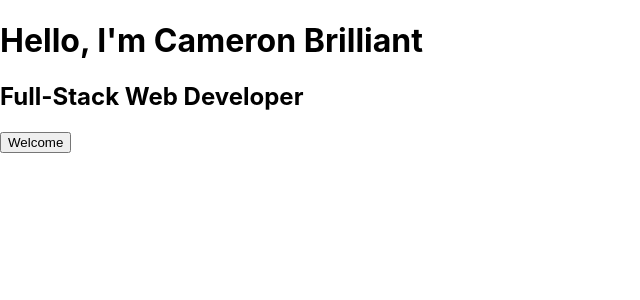
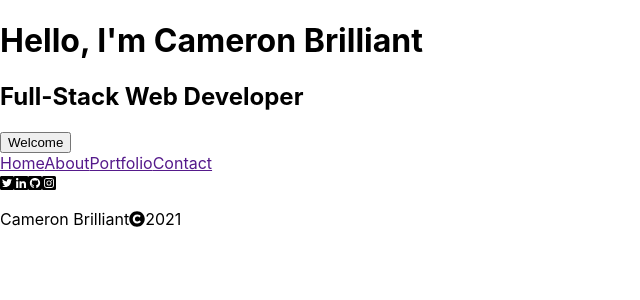
Before and after one commit to cbrilliant20/cb-portfolio, a React (Create React App) app in the folder portfolio/: page / in a window 1280 px wide. Shown: the top 300 px of the page, without its empty margins (0-640 px from the left). Built offline with nearby package versions, Linux system fonts and the light colour scheme.

Commit message:
header, footer

```diff
--- a/portfolio/package.json
+++ b/portfolio/package.json
@@ -3,6 +3,9 @@
   "version": "0.1.0",
   "private": true,
   "dependencies": {
+    "@fortawesome/free-brands-svg-icons": "^5.15.3",
+    "@fortawesome/free-solid-svg-icons": "^5.15.3",
+    "@fortawesome/react-fontawesome": "^0.1.14",
     "@testing-library/jest-dom": "^5.14.1",
     "@testing-library/react": "^11.2.7",
     "@testing-library/user-event": "^12.8.3",
--- a/portfolio/src/App.js
+++ b/portfolio/src/App.js
@@ -1,10 +1,14 @@
 import "./App.css"
+import Footer from "./components/Footer/Footer"
+import Nav from "./components/Nav/Nav"
 import Home from "./screens/Home/Home"
 
 function App() {
   return (
     <div className="App">
       <Home />
+      <Nav />
+      <Footer />
     </div>
   )
 }
--- a/portfolio/src/components/Footer/Footer.jsx
+++ b/portfolio/src/components/Footer/Footer.jsx
@@ -0,0 +1,31 @@
+import "./Footer.css"
+import { FontAwesomeIcon } from "@fortawesome/react-fontawesome"
+import {
+  faTwitterSquare,
+  faLinkedin,
+  faGithubSquare,
+  faInstagramSquare,
+} from "@fortawesome/free-brands-svg-icons"
+import { faCopyright } from "@fortawesome/free-solid-svg-icons"
+
+function Footer() {
+  return (
+    <footer>
+      <div className="socials">
+        <FontAwesomeIcon icon={faTwitterSquare} />
+        <FontAwesomeIcon icon={faLinkedin} />
+        <FontAwesomeIcon icon={faGithubSquare} />
+        <FontAwesomeIcon icon={faInstagramSquare} />
+      </div>
+      <div className="copyright">
+        <p>
+          Cameron Brilliant
+          <FontAwesomeIcon icon={faCopyright} />
+          2021
+        </p>
+      </div>
+    </footer>
+  )
+}
+
+export default Footer
--- a/portfolio/src/components/Nav/Nav.jsx
+++ b/portfolio/src/components/Nav/Nav.jsx
@@ -0,0 +1,15 @@
+import "./Nav.css"
+import { Link } from "react-router-dom"
+
+function Nav() {
+  return (
+    <nav>
+      <Link>Home</Link>
+      <Link>About</Link>
+      <Link>Portfolio</Link>
+      <Link>Contact</Link>
+    </nav>
+  )
+}
+
+export default Nav
```
Also changed, not shown: portfolio/src/components/Layout/Layout.jsx (+15 -0 lines), 1 other file (tests, documents, lock files or other folders).
